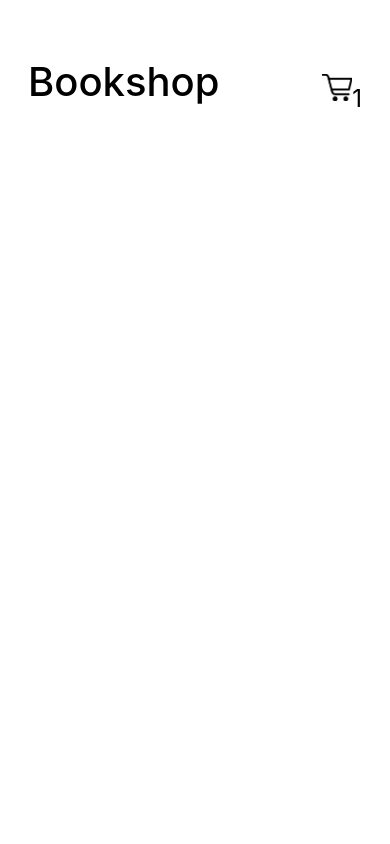
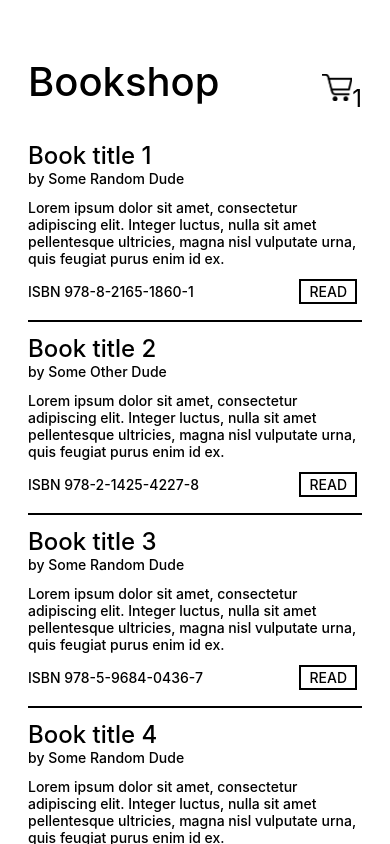
Before and after one commit to Stijn-Houwelijckx/Challenge2, a React Native app: screen / in a window 390 px wide. Built offline with nearby package versions, Linux system fonts and the light colour scheme.

Commit message:
Made BookItem a component and using it in app.js

```diff
--- a/App.js
+++ b/App.js
@@ -1,8 +1,57 @@
 import React, { useState } from "react";
 import { StatusBar } from "expo-status-bar";
-import { StyleSheet, Text, View, Image } from "react-native";
+import {
+  StyleSheet,
+  Text,
+  View,
+  Image,
+  TouchableOpacity,
+  FlatList,
+} from "react-native";
+
+import BookItem from "./components/BookItem";
+
+const books = [
+  {
+    bookTitle: "Book title 1",
+    bookAuthor: "by Some Random Dude",
+    bookDescription:
+      "Lorem ipsum dolor sit amet, consectetur adipiscing elit. Integer luctus, nulla sit amet pellentesque ultricies, magna nisl vulputate urna, quis feugiat purus enim id ex.",
+    bookISBN: "ISBN 978-8-2165-1860-1",
+  },
+  {
+    bookTitle: "Book title 2",
+    bookAuthor: "by Some Other Dude",
+    bookDescription:
+      "Lorem ipsum dolor sit amet, consectetur adipiscing elit. Integer luctus, nulla sit amet pellentesque ultricies, magna nisl vulputate urna, quis feugiat purus enim id ex.",
+    bookISBN: "ISBN 978-2-1425-4227-8",
+  },
+  {
+    bookTitle: "Book title 3",
+    bookAuthor: "by Some Random Dude",
+    bookDescription:
+      "Lorem ipsum dolor sit amet, consectetur adipiscing elit. Integer luctus, nulla sit amet pellentesque ultricies, magna nisl vulputate urna, quis feugiat purus enim id ex.",
+    bookISBN: "ISBN 978-5-9684-0436-7",
+  },
+  {
+    bookTitle: "Book title 4",
+    bookAuthor: "by Some Random Dude",
+    bookDescription:
+      "Lorem ipsum dolor sit amet, consectetur adipiscing elit. Integer luctus, nulla sit amet pellentesque ultricies, magna nisl vulputate urna, quis feugiat purus enim id ex.",
+    bookISBN: "ISBN 978-8-3356-4834-0",
+  },
+];
 
 export default function App() {
+  const renderBookItem = (itemData) => (
+    <BookItem
+      bookTitle={itemData.item.bookTitle}
+      bookAuthor={itemData.item.bookAuthor}
+      bookDescription={itemData.item.bookDescription}
+      bookISBN={itemData.item.bookISBN}
+    />
+  );
+
   return (
     <View style={styles.container}>
       {/* <Text>Open up App.js to start working on your app!</Text> */}
@@ -18,6 +67,8 @@ export default function App() {
           <Text style={styles.shoppingCartCounter}>1</Text>
         </View>
       </View>
+
+      <FlatList data={books} renderItem={renderBookItem} />
 
       <StatusBar style="auto" />
     </View>
@@ -39,6 +90,8 @@ const styles = StyleSheet.create({
     alignItems: "center",
     justifyContent: "space-between",
     width: "100%",
+
+    marginBottom: 28,
   },
 
   title: {
@@ -61,4 +114,6 @@ const styles = StyleSheet.create({
     width: 30,
     height: 26.56,
   },
+
+  // ======================
 });
--- /dev/null
+++ b/components/BookItem.js
@@ -0,0 +1,62 @@
+import React from "react";
+import { StyleSheet, Text, View, TouchableOpacity } from "react-native";
+
+const BookItem = (props) => {
+  return (
+    <View style={styles.bookItem}>
+      <Text style={styles.bookTitle}>{props.bookTitle}</Text>
+      <Text style={[styles.bookAuthor, styles.text]}>{props.bookAuthor}</Text>
+      <Text style={[styles.bookDescription, styles.text]}>
+        {props.bookDescription}
+      </Text>
+
+      <View style={styles.bookItemBottomContainer}>
+        <Text style={[styles.isbnNumber, styles.text]}>{props.bookISBN}</Text>
+        <TouchableOpacity>
+          <View style={styles.button}>
+            <Text style={[styles.buttonText, styles.text]}>READ</Text>
+          </View>
+        </TouchableOpacity>
+      </View>
+    </View>
+  );
+};
+
+const styles = StyleSheet.create({
+  bookItem: {
+    borderBottomWidth: 2,
+    paddingRight: 5,
+    paddingBottom: 16,
+
+    marginBottom: 12,
+  },
+
+  bookTitle: {
+    fontSize: 24,
+    fontWeight: "500",
+  },
+
+  text: {
+    fontWeight: "500",
+  },
+
+  bookDescription: {
+    marginVertical: 12,
+  },
+
+  bookItemBottomContainer: {
+    flexDirection: "row",
+    alignItems: "center",
+    justifyContent: "space-between",
+  },
+
+  button: {
+    borderWidth: 2,
+    paddingHorizontal: 8,
+    paddingVertical: 2,
+    backgroundColor: "#FFF",
+    borderColor: "#000",
+  },
+});
+
+export default BookItem;
```
